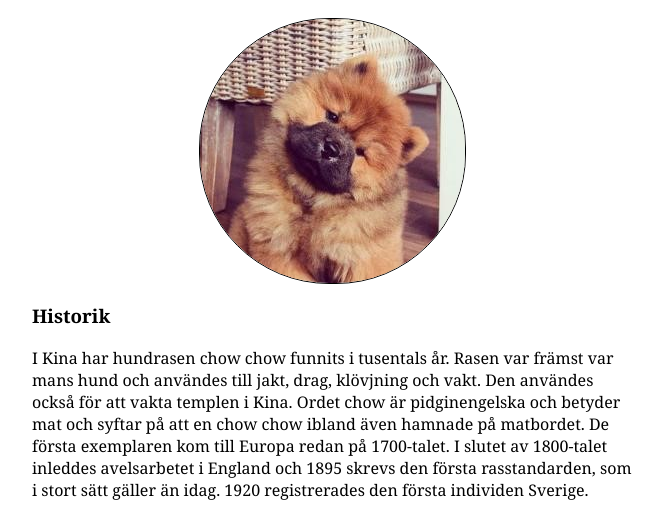
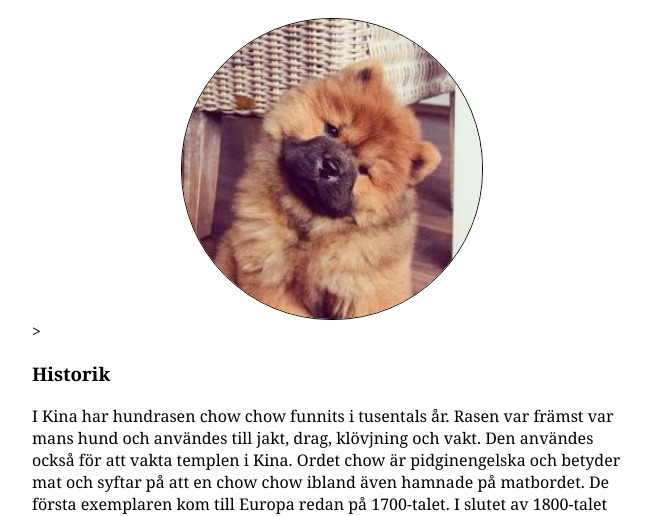
Before and after one commit to majaengwall/doglopedia, a plain HTML site: page index.html in a window 1280 px wide. Shown: the part 289-805 px from the top of the page, without its empty margins (308-971 px from the left). Drawn offline with Linux system fonts and the light colour scheme.

Commit message:
ändra storlek på bilden

```diff
--- a/index.html
+++ b/index.html
@@ -21,7 +21,7 @@
         <hr>
 
         <h1 id="namn">Chow chow</h1>
-        <img class="image" src="img/hund.jpg" alt="Hund">
+        <img class="image" src="img/hund.jpg" alt="Hund" style="width:300px;height:300px;">>
 
         <h3>Historik</h3>
         <p>I Kina har hundrasen chow chow funnits i tusentals år. Rasen var främst var mans hund och användes till jakt, drag, klövjning och vakt. Den användes också för att vakta templen i Kina. Ordet chow är pidginengelska och betyder mat och syftar på att en chow chow ibland även hamnade på matbordet. De första exemplaren kom till Europa redan på 1700-talet. I slutet av 1800-talet inleddes avelsarbetet i England och 1895 skrevs den första rasstandarden, som i stort sätt gäller än idag. 1920 registrerades den första individen Sverige.</p>
--- a/main.css
+++ b/main.css
@@ -2,7 +2,7 @@ img {
     border-width: 1px;
     border-color: black;
     border-style: groove;
-    border-radius: 130px;
+    border-radius: 150px;
     display: block;
     margin-left: auto;
     margin-right: auto;
```
